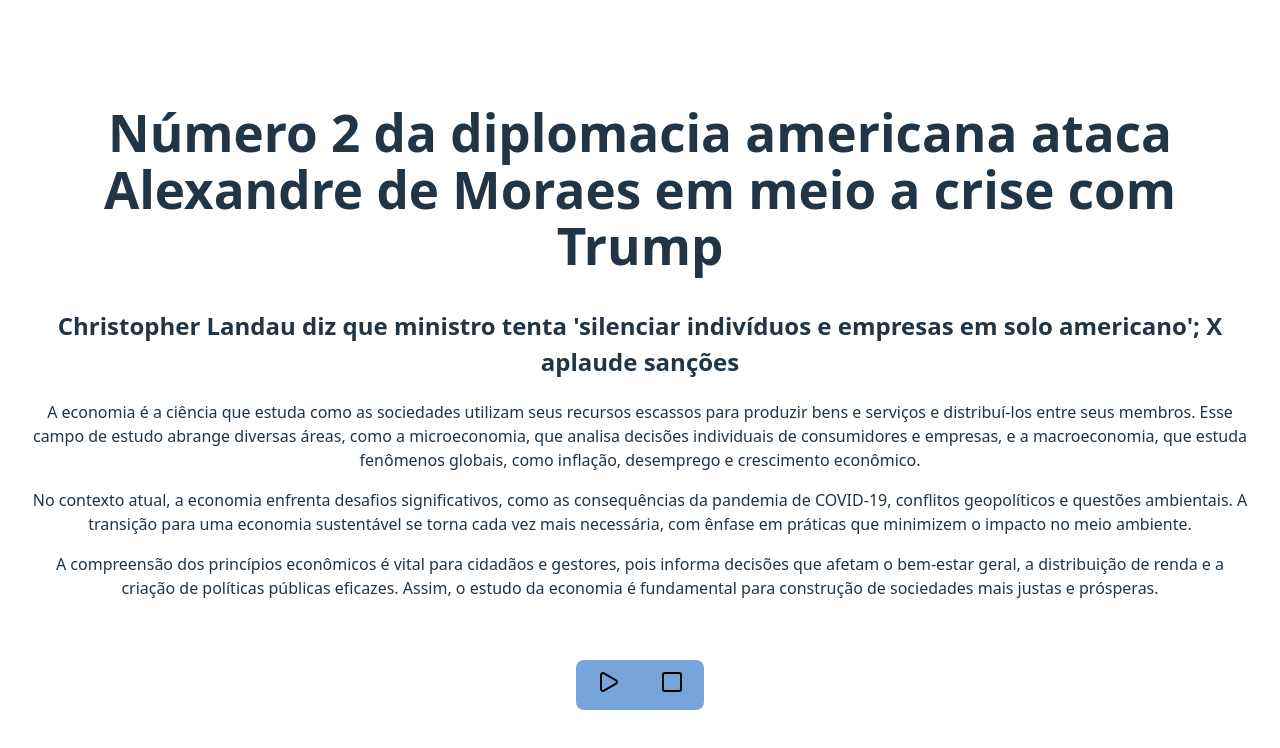
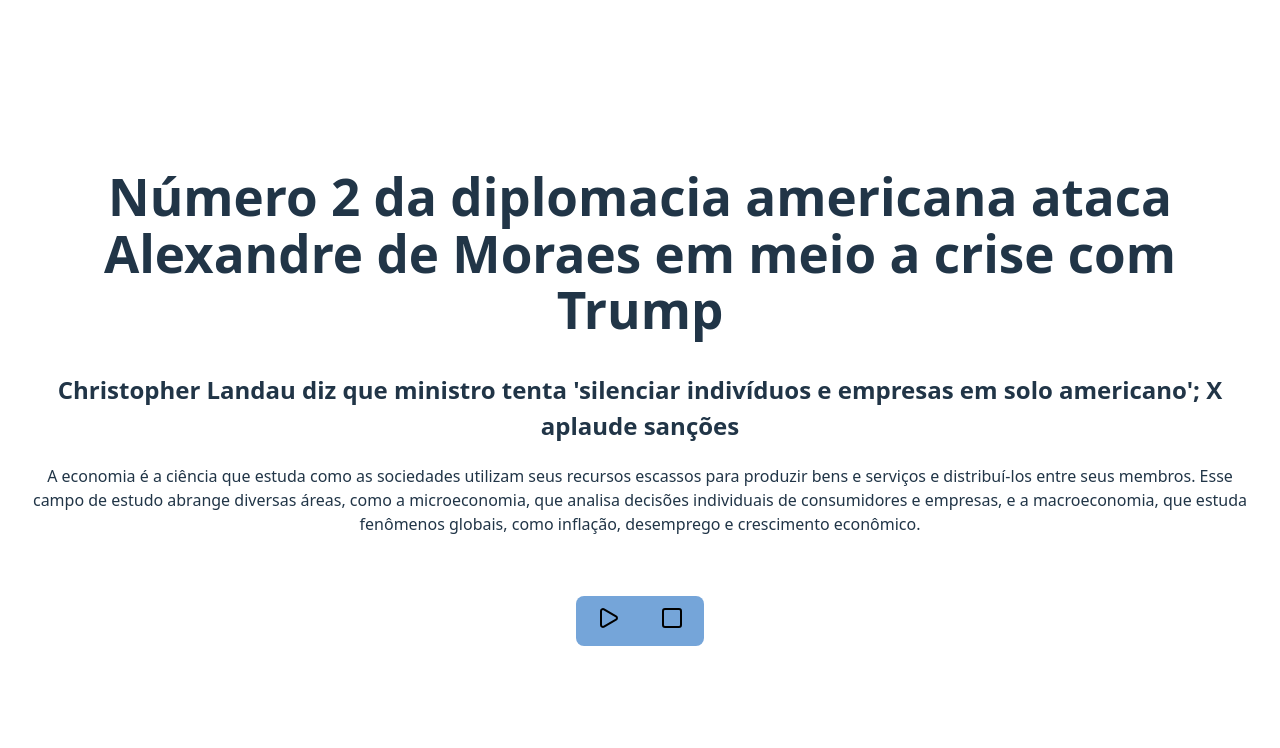
Before and after one commit to carneironline/glb-audio-description, a website built with Vite: page index.html in a window 1280 px wide. Built offline with nearby package versions, Linux system fonts and the light colour scheme.

Commit message:
refactor(demo): streamline example content
Reduce demo text to essential content for testing audio description
component functionality.

```diff
--- a/index.html
+++ b/index.html
@@ -25,20 +25,6 @@
                     empresas, e a macroeconomia, que estuda fenômenos globais, como inflação, desemprego e
                     crescimento econômico.
                 </p>
-
-                <p>
-                    No contexto atual, a economia enfrenta desafios significativos, como as consequências da
-                    pandemia de COVID-19, conflitos geopolíticos e questões ambientais. A transição para uma
-                    economia sustentável se torna cada vez mais necessária, com ênfase em práticas que
-                    minimizem o impacto no meio ambiente.
-                </p>
-
-                <p>
-                    A compreensão dos princípios econômicos é vital para cidadãos e gestores, pois informa
-                    decisões que afetam o bem-estar geral, a distribuição de renda e a criação de políticas
-                    públicas eficazes. Assim, o estudo da economia é fundamental para construção de sociedades
-                    mais justas e prósperas.
-                </p>
             </div>
 
             <div class="glb-audio-description"></div>
```
